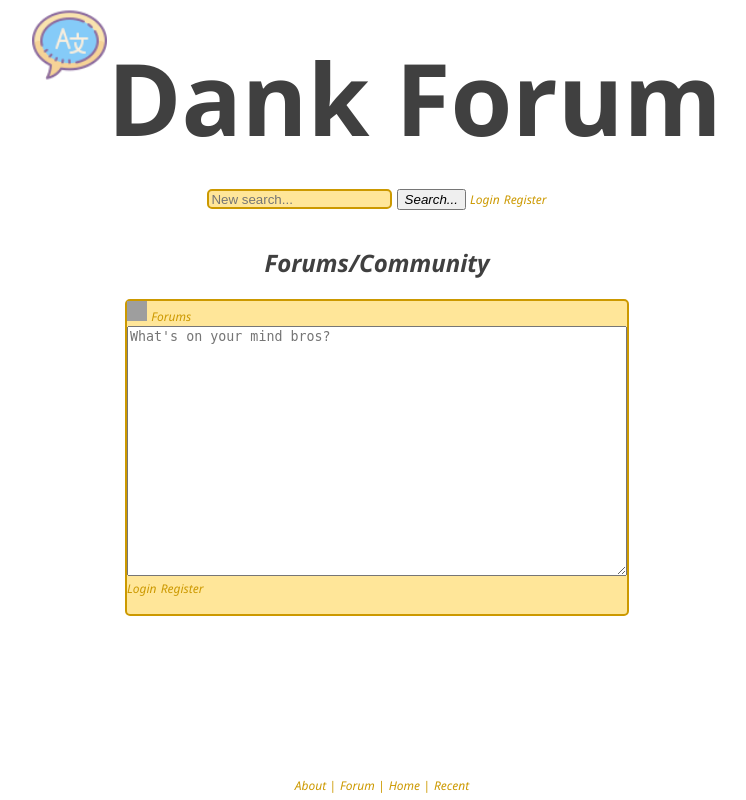
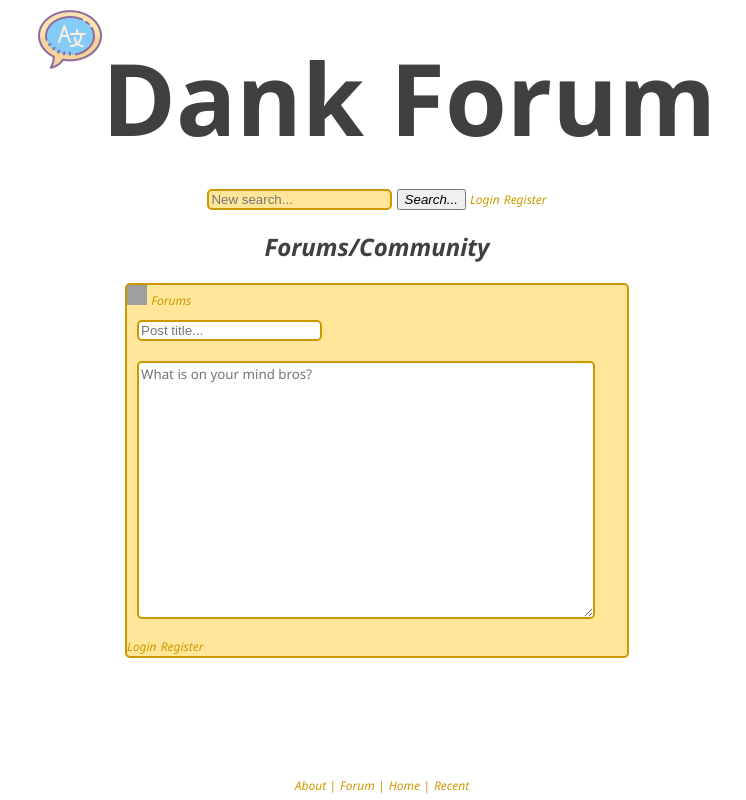
Before and after one commit to ClarkAllen1556/DankJisho, a PHP site: page /new_forum_post.php in a window 1280 px wide. Shown: the whole page, without its empty margins (263-1009 px from the left). Run offline with PHP 8.4, Linux system fonts and the light colour scheme; grey boxes are pictures that could not be loaded.

Commit message:
User can now post into forum.

```diff
--- a/_handle_forum.php
+++ b/_handle_forum.php
@@ -23,11 +23,36 @@ function getForumListings() {
 }
 
 function addForumPost() {
-	session_start();
+	if (session_status() == PHP_SESSION_NONE) {
+		session_start();
+	}
 
 	$dao = new Dao();
 	$conn = $dao->getConnection();
-	$forumPost = $_POST['userForumPost'];
+	$postTitle = $_POST["postTitle"];
+	$forumPost = $_POST["userForumPost"];
 
+	// get the user
+	$query = "select * from Users where UserName = '" . $_SESSION["username"] . "';"; // query to get the logged in user's data
+	$queryResult = $conn->query($query, PDO::FETCH_ASSOC);
+	$queryResult = $user = $queryResult->fetchObject();
+
+	// add post to db
+	// TODO i will need to santatize before this though
+	$query = "
+		insert into ForumPosts(UserID, Title, Post)
+		values ('" . $queryResult->ID . "','" . $postTitle . "','" . $forumPost ."')
+	";
+	$queryResult = $conn->query($query, PDO::FETCH_ASSOC);
+
+	// increment user post count
+	$query = "update Users set NumPosts = NumPosts + 1 where UserName = '" . $user->UserName . "'";
+	$queryResult = $conn->query($query, PDO::FETCH_ASSOC);
+
+	session_unset(); // TODO fix the reposting problem
+}
+
+if (isset($_POST["userForumPost"]) && !ctype_space($_POST["userForumPost"]) && $_POST["userForumPost"] != "") {
+	addForumPost();
 }
 ?>
--- a/_handle_login.php
+++ b/_handle_login.php
@@ -1,5 +1,8 @@
 <?php
-session_start();
+if (session_status() == PHP_SESSION_NONE) {
+    session_start();
+}
+
 // Pretend i'm looking this up in a database
 require "./data/Dao.php";
 // require_once "Klogger.php";
--- a/about.php
+++ b/about.php
@@ -22,7 +22,7 @@ session_start();
 	</div>
 	<div id="Search">
 		<form method='get' action="search.php">
-			<input class="SearchBox" type="text" name="search" placeholder="New search..."> <!-- TODO This image is not resizing-->
+			<input class='Search' class='Box' type="text" name="search" placeholder="New search..."> <!-- TODO This image is not resizing-->
 			<button type="submit" class=""> <i class="SearchButton"> Search...<!-- <img class="TextImage" src="icons/searchbox_icon.png"> </i> --> </button>
 		</form>
 		<?php
--- a/data/db_arch/user.sql
+++ b/data/db_arch/user.sql
@@ -18,5 +18,7 @@ values("test2@test.com", "2tester", "dank");
 select * from Users;
 
 alter table Users
-add column DateRegistered  DATETIME default CURRENT_TIMESTAMP
+add column NumPosts  int default 0
 after Password;
+
+update Users set NumPosts = NumPosts + 1;
--- a/forum.php
+++ b/forum.php
@@ -16,11 +16,11 @@ session_start();
 <header>
 	<div id='Title'>
 		<span class='UpTitleIcons'> <img src='icons/logo_cute.png'> </span>
-		<h1><span class='UpTitle'> <a class='NamedLink' href='index.php'>Dank Forum </a> </span></h1>
+		<h1><span class='UpTitle'> <a class='NamedLink' href='forum.php'>Dank Forum </a> </span></h1>
 	</div>
 	<div id='Search'>
 		<form method='get' action='search.php'>
-			<input class='SearchBox' type='text' name='search' placeholder='New search...'> <!-- TODO This image is not resizing-->
+			<input class='Search' class='Box' type='text' name='search' placeholder='New search...'> <!-- TODO This image is not resizing-->
 			<button type='submit' class=''> <i class='SearchButton'> Search...<!-- <img class='TextImage' src='icons/searchbox_icon.png'> </i> --> </button>
 		</form>
 		<?php
--- a/forum_comments.php
+++ b/forum_comments.php
@@ -20,7 +20,7 @@ session_start();
 	</div>
 	<div id="Search">
 		<form method='get' action="search.php">
-			<input class="SearchBox" type="text" placeholder="New search..."> <!-- TODO This image is not resizing-->
+			<input class='Search' class='Box' type="text" placeholder="New search..."> <!-- TODO This image is not resizing-->
 			<button type="submit" class=""> <i class="SearchButton"> Search...<!-- <img class="TextImage" src="icons/searchbox_icon.png"> </i> --> </button>
 		</form>
 		<?php
--- a/login.php
+++ b/login.php
@@ -20,7 +20,7 @@ session_start();
 	</div>
 	<div id="Search">
 		<form method='get' action="search.php">
-			<input class="SearchBox" type="text" placeholder="New search..."> <!-- TODO This image is not resizing-->
+			<input class='Search' class='Box' type="text" placeholder="New search..."> <!-- TODO This image is not resizing-->
 			<button type="submit" class=""> <i class="SearchButton"> Search...<!-- <img class="TextImage" src="icons/searchbox_icon.png"> </i> --> </button>
 		</form>
 		<?php
--- a/new_forum_post.php
+++ b/new_forum_post.php
@@ -1,27 +1,27 @@
+<!DOCTYPE html>
 <?php
 session_start();
 ?>
 
 <html>
-
 <head>
 	<title>Forums - DankJisho</title>
-	<link rel="stylesheet" href="styles/title_section.css">
-	<link rel="stylesheet" href="styles/search_section.css">
-	<link rel="stylesheet" href="styles/content_section.css">
-	<link rel="stylesheet" href="styles/global.css">
-	<link rel="stylesheet" href="styles/footer_section.css">
+	<link rel='stylesheet' href='styles/title_section.css'>
+	<link rel='stylesheet' href='styles/search_section.css'>
+	<link rel='stylesheet' href='styles/content_section.css'>
+	<link rel='stylesheet' href='styles/global.css'>
+	<link rel='stylesheet' href='styles/footer_section.css'>
 	<link rel='icon' type='image/x-icon' href='favicon.ico' />
 </head>
 <header>
-	<div id="Title">
-		<span class="UpTitleIcons"> <img src="icons/logo_cute.png"> </span>
-		<h1><span class="UpTitle"> <a class="NamedLink" href="index.php">Dank Forum </a> </span></h1>
+	<div id='Title'>
+		<span class='UpTitleIcons'> <img src='icons/logo_cute.png'> </span>
+		<h1><span class='UpTitle'> <a class='NamedLink' href='forum.php'>Dank Forum </a> </span></h1>
 	</div>
-	<div id="Search">
-		<form method='get' action="search.php">
-			<input class="SearchBox" type="text" placeholder="New search..."> <!-- TODO This image is not resizing-->
-			<button type="submit" class=""> <i class="SearchButton"> Search...<!-- <img class="TextImage" src="icons/searchbox_icon.png"> </i> --> </button>
+	<div id='Search'>
+		<form method='get' action='search.php'>
+			<input class='Search' class='Box' type='text' name='search' placeholder='New search...'> <!-- TODO This image is not resizing-->
+			<button type='submit' class=''> <i class='SearchButton'> Search...<!-- <img class='TextImage' src='icons/searchbox_icon.png'> </i> --> </button>
 		</form>
 		<?php
 		if(isset($_SESSION["logged_in"]))
@@ -32,17 +32,18 @@ session_start();
 	</div>
 </header>
 <body>
-	<h2><a class="NamedLink" href=forum.php>Forums/Community</a></h2>
-	<div class="Row">
-		<div class="Column" id="Forum_Col">
-		<img class="TextImage" src="icons/forum_icon.png"> <a class="Link" href="forum.php"> Forums </a>
-			<form id='NewPost' method='post' action='./new_forum_post.php'>
+	<h2><a class='NamedLink' href=forum.php>Forums/Community</a></h2>
+	<div class='Row'>
+		<div class='Column' id='Forum_Col'>
+		<img class='TextImage' src='icons/forum_icon.png'> <a class='Link' href='forum.php'> Forums </a>
+			<form id='NewPost' method='post' action='./forum_comments.php'>
 				<?php
 				include "./_handle_forum.php";
 				?>
-				<textarea id='userForumPost' name="userForumPost" placeholder="What's on your mind bros?"></textarea>
+				<input class='Box' id='PostTitle' type='text' name='postTitle' placeholder='Post title...'>
+				<textarea id='userForumPost' class='Box'  name='userForumPost' placeholder='What is on your mind bros?'></textarea>
 				<?php
-				if (isset($_SESSION['logged_in'])) {// TODO
+				if (isset($_SESSION['logged_in'])) {
 				?>
 					<button type='button id='NewPost' value='Submit' name='submit' href='./new_forum_post.php'> Submit </button>
 				<?php
--- a/recent.php
+++ b/recent.php
@@ -20,7 +20,7 @@ session_start()
 	</div>
 	<div id="Search">
 		<form method='get' action="search.php">
-			<input class="SearchBox" type="text" name="search" placeholder="New search..."> <!-- TODO This image is not resizing-->
+			<input class='Search' class='Box' type="text" name="search" placeholder="New search..."> <!-- TODO This image is not resizing-->
 			<button type="submit" class=""> <i class="SearchButton"> Search...<!-- <img class="TextImage" src="icons/searchbox_icon.png"> </i> --> </button>
 		</form>
 		<?php
--- a/register.php
+++ b/register.php
@@ -20,7 +20,7 @@ session_start();
 	</div>
 	<div id="Search">
 		<form method='get' action="search.php">
-			<input class="SearchBox" type="text" placeholder="New search..."> <!-- TODO This image is not resizing-->
+			<input class='Search' class='Box' type="text" placeholder="New search..."> <!-- TODO This image is not resizing-->
 			<button type="submit" class=""> <i class="SearchButton"> Search...<!-- <img class="TextImage" src="icons/searchbox_icon.png"> </i> --> </button>
 		</form>
 		<span> <a class="Link"href="login.php">Login</a> <a class="Link" href="register.html">Register</a></span>
--- a/search.php
+++ b/search.php
@@ -20,7 +20,7 @@ session_start();
 	</div>
 	<div id="Search">
 		<form method='get' action="search.php">
-			<input class='SearchBox' type='text' id='search' name='search' placeholder='New search...''> <!-- TODO This image is not resizing-->
+			<input class='Search' class='Box' type='text' id='search' name='search' placeholder='New search...''> <!-- TODO This image is not resizing-->
 			<button type="submit" class=""> <i class="SearchButton"> Search...<!-- <img class="TextImage" src="icons/searchbox_icon.png"> </i> --> </button>
 		</form>
 		<?php
--- a/styles/content_section.css
+++ b/styles/content_section.css
@@ -36,6 +36,10 @@
 	flex: 50%;
 }
 
+#PostTitle {
+	margin: 10px;
+}
+
 .Row {
 	/* display: flex; */
 	/* justify-content: center; */
--- a/styles/global.css
+++ b/styles/global.css
@@ -19,7 +19,10 @@ h2 {
 textarea {
 	resize: vertical;
 	height: 250px;
-	width: 500px;
+	width: 450px;
+	margin: 10px;
+	font-family: 'Segoe UI', 'Tahoma', 'Geneva', 'Verdana', 'sans-serif';
+	color: #404040;
 }
 
 .TextImage {
@@ -39,3 +42,9 @@ textarea {
 	background-color: #ffe699;
 	height: 20px;
 }
+
+.Box {
+	border: 2px solid;
+	border-radius: 5px;
+	border-color: #cc9900;
+}
--- a/styles/search_section.css
+++ b/styles/search_section.css
@@ -5,12 +5,11 @@
 
 }
 
-.SearchBox {
+.Search { /*TODO abstract this brother */
+	background-color: #ffe699;
 	border: 2px solid;
 	border-radius: 5px;
 	border-color: #cc9900;
-	background-color: #ffe699;
-	height: 20px;
 }
 
 .SearchButton {
```
Also changed, not shown: index.php (+8 -8 lines).
